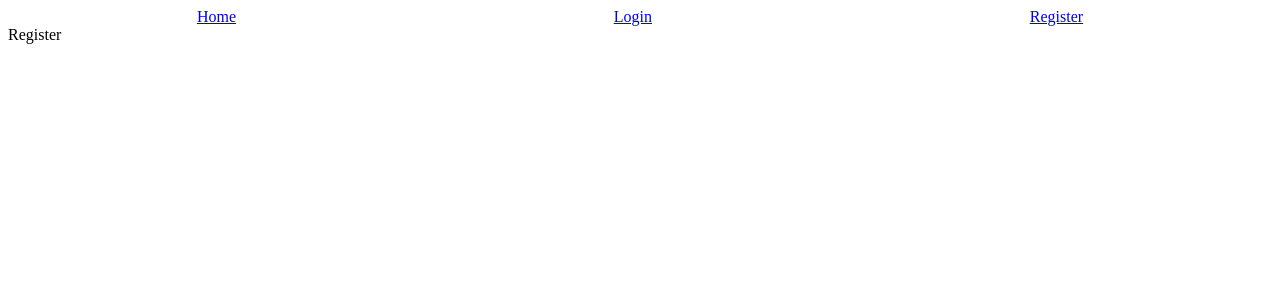
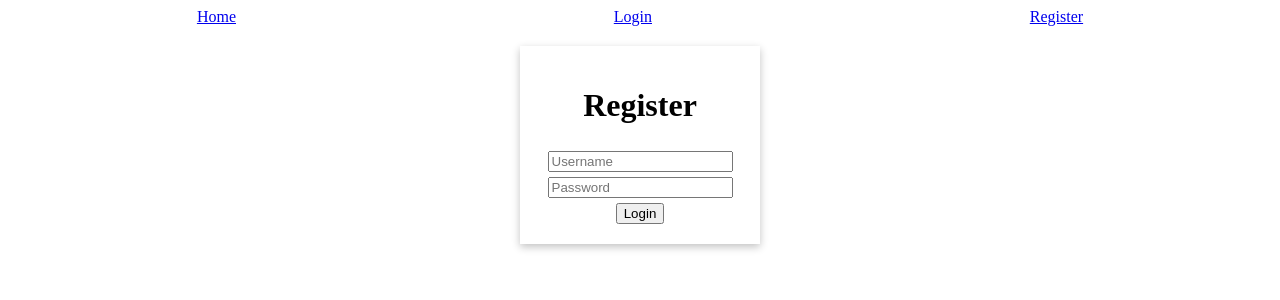
Before and after one commit to jazxbx/gallery, a React (Vite) app: page /register in a window 1280 px wide. Shown: the top 300 px of the page. Built offline with nearby package versions, Linux system fonts and the light colour scheme; no server answers.

Commit message:
Add conditional rendering for painting details

```diff
--- a/src/components/Gallery.jsx
+++ b/src/components/Gallery.jsx
@@ -15,12 +15,7 @@ function Gallery() {
         {paintingsWithImages.map((painting) => (
           <div className="painting-container" key={painting.id}>
             <Link to={`/painting/${painting.id}`}>
-              {painting.images.length > 0 && (
-                <img
-                  src={painting.images[0].baseimageurl}
-                  alt={painting.title}
-                />
-              )}
+              <img src={painting.images[0].baseimageurl} alt={painting.title} />
             </Link>
           </div>
         ))}
--- a/src/components/Painting.jsx
+++ b/src/components/Painting.jsx
@@ -5,12 +5,13 @@ export default function Painting() {
   const { paintingId } = useParams();
 
   const painting = paintings.find((_painting) => _painting.id === +paintingId);
-
-  console.log(painting);
+  //   waiting for fetch req => w/o this code, whenever you refresh the page, the jsx renders immediately w/o waiting for the paintings state to load up. This prevents the component from rendering with incomplete or incorrect data when the painting hasn't been fetched or found yet.
+  if (!painting) {
+    return <div></div>;
+  }
   return (
     <>
       <h1>{painting.title}</h1>
-      {}
       <img src={painting.primaryimageurl} alt={painting.title} />
       {/* <img src={painting.baseimgurl} alt={painting.title} /> */}
       <table></table>
--- a/src/components/Register.jsx
+++ b/src/components/Register.jsx
@@ -1,5 +1,14 @@
 function Register() {
-  return <div>Register</div>;
+  return (
+    <div className="form-container">
+      <form className="form" action="">
+        <h1>Register</h1>
+        <input type="text" placeholder="Username" />
+        <input type="text" placeholder="Password" />
+        <button>Login</button>
+      </form>
+    </div>
+  );
 }
 
 export default Register;
--- a/src/index.css
+++ b/src/index.css
@@ -24,7 +24,7 @@ h1 {
   text-align: center;
 }
 
-/* Login form */
+/* Form */
 
 .form-container {
   display: flex;
```
